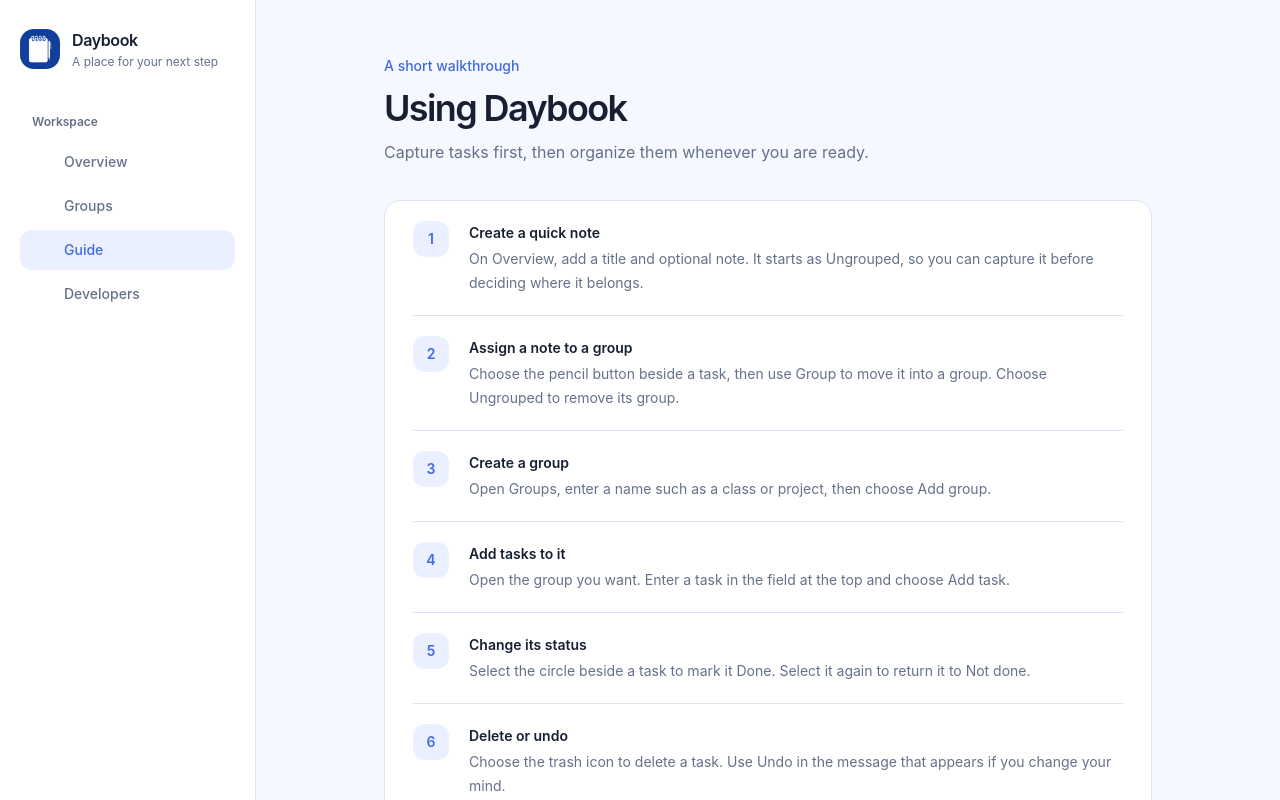
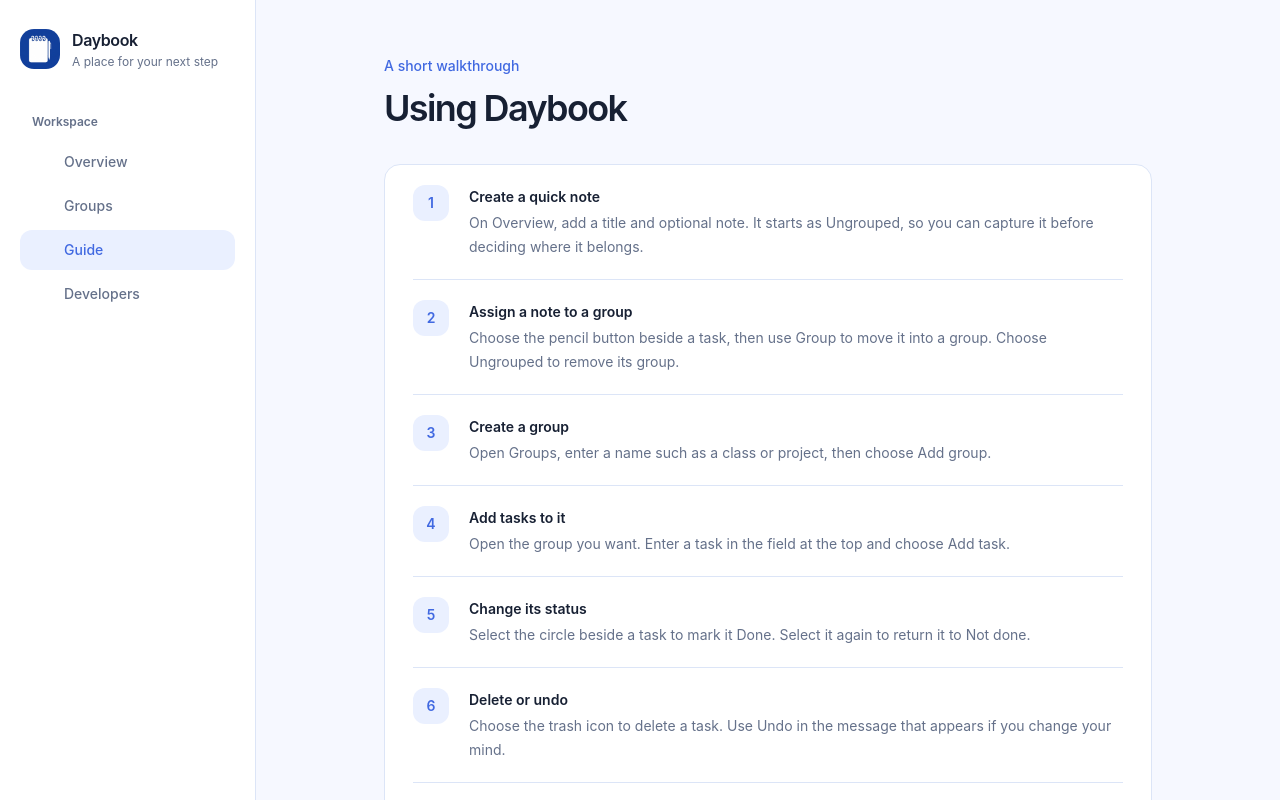
Before and after one commit to PixelDev-Vic/ToDoList-React, a React (Vite) app: page /guide in a window 1280 px wide. Shown: the top 800 px of the page. Built offline with nearby package versions, Linux system fonts and the light colour scheme; some icons are missing.

Commit message:
Remove introductory paragraph from GuidePage
Removed introductory paragraph about capturing tasks.

```diff
--- a/src/pages/GuidePage.jsx
+++ b/src/pages/GuidePage.jsx
@@ -37,9 +37,6 @@
       <section>
         <p className="mb-3 text-sm font-medium text-accent">A short walkthrough</p>
         <h1 className="text-3xl font-semibold tracking-[-0.045em] text-ink sm:text-4xl">Using Daybook</h1>
-        <p className="mt-3 max-w-2xl text-sm leading-6 text-muted sm:text-base">
-          Capture tasks first, then organize them whenever you are ready.
-        </p>
       </section>
 
       <ol className="divide-y divide-line rounded-2xl border border-line bg-white px-5 sm:px-7">
```
